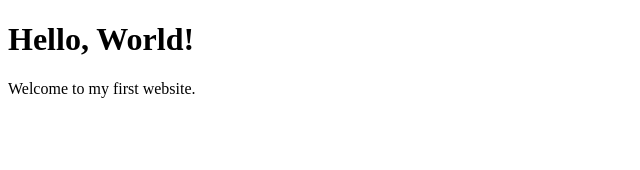
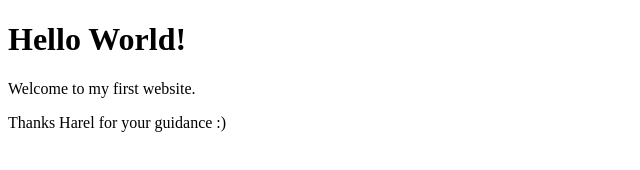
Before and after one commit to Gana310/hello-world-website, a plain HTML site: page index.html in a window 1280 px wide. Shown: the whole page, without its empty margins (0-640 px from the left). Drawn offline with Linux system fonts and the light colour scheme.

Commit message:
Update index.html
Updated the Hello world as per Harel's comments

```diff
--- a/index.html
+++ b/index.html
@@ -5,7 +5,8 @@
   <title>Hello World</title>
 </head>
 <body>
-  <h1>Hello, World!</h1>
+  <h1>Hello World!</h1>
   <p>Welcome to my first website.</p>
+  <p> Thanks Harel for your guidance :)</p>
 </body>
 </html>
```
